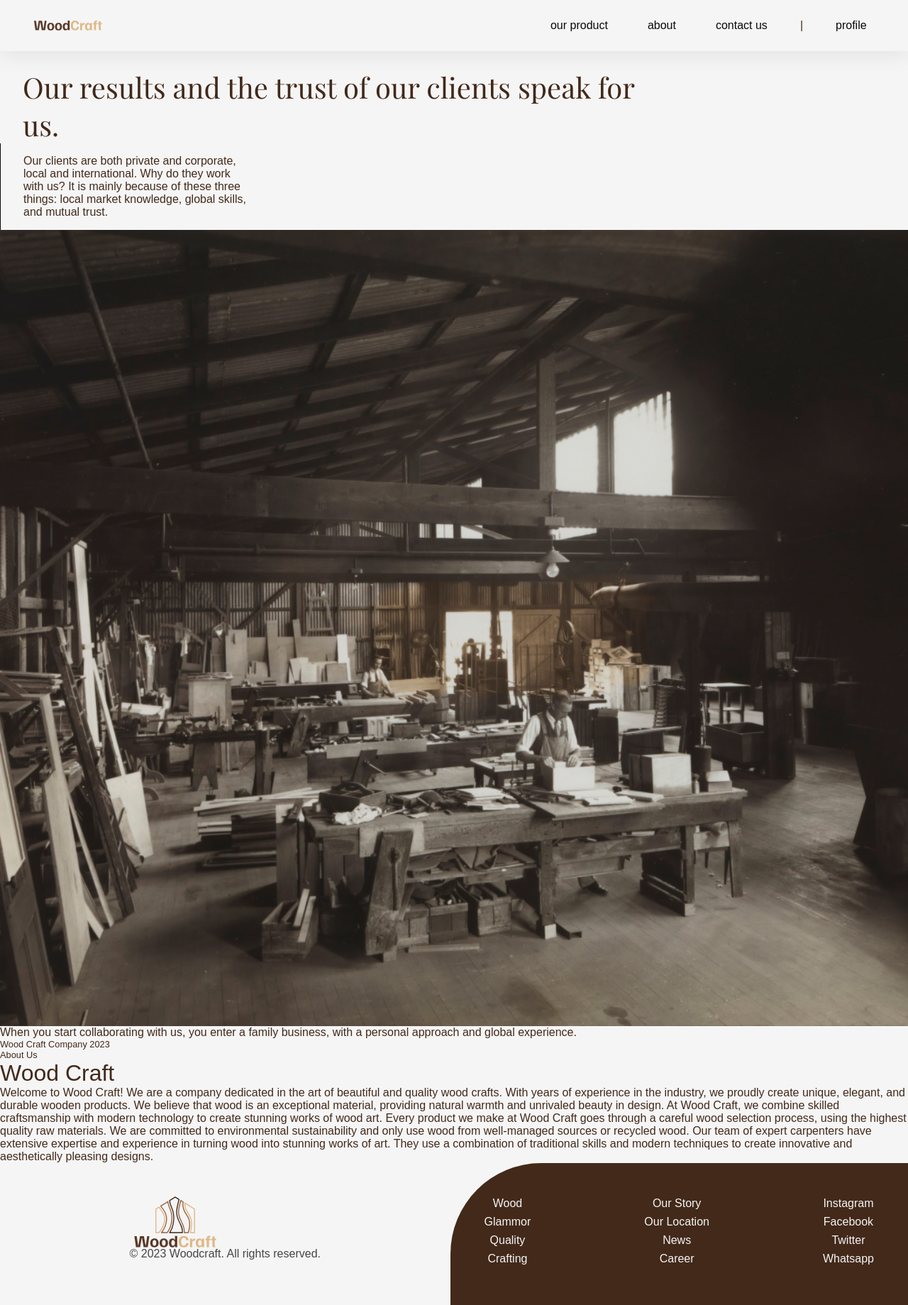
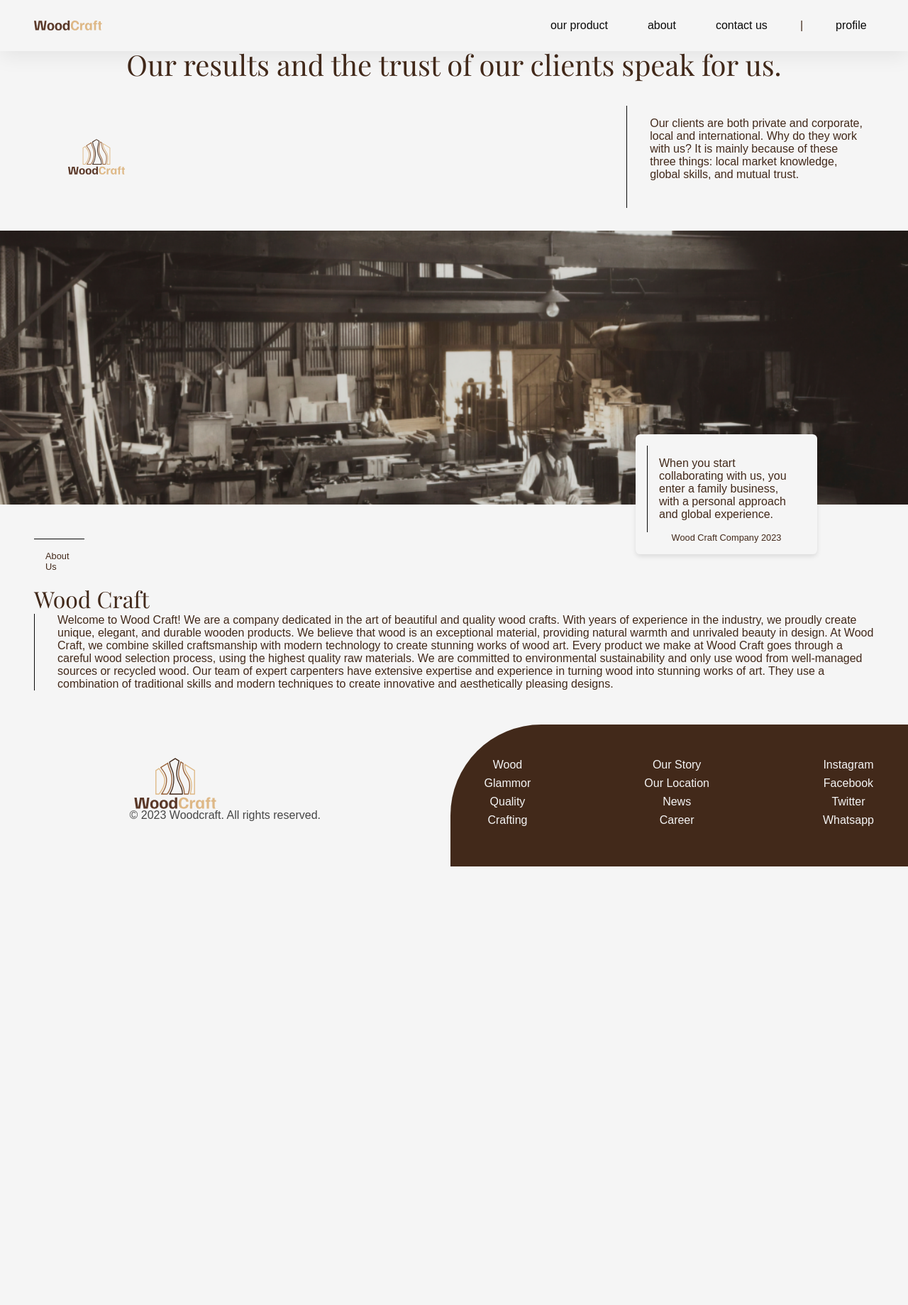
Before and after one commit to Dreamvalian/Wood-Craft-PHP, a PHP site: page /about.php in a window 1280 px wide. Shown: the whole page at 71% size. After the commit the page ends 1221 px from the top, so only its background shows below. Run offline with PHP 8.4, Linux system fonts and the light colour scheme; some web fonts are replaced.

Commit message:
create about page

```diff
--- a/about.php
+++ b/about.php
@@ -19,16 +19,17 @@
 <body>
 
   <section class="hero">
+    <h2>Our results and the trust of our clients
+      speak for us.</h2>
     <div class="hero-content">
-      <h2>Our results and the trust of our clients
-        speak for us.</h2>
+      <img src="./assets/logo/logo-color-w-text.svg" alt="Logo Color">
       <p>Our clients are both private and corporate, local
         and international. Why do they work with us?
 
         It is mainly because of these three things: local
         market knowledge, global skills, and mutual trust.</p>
     </div>
-    <img src="./assets/images/workshop.png" alt="About Background Hero">
+    <img class="hero-cover" src="./assets/images/workshop.png" alt="About Background Hero">
     <div class="card">
       <p>When you start collaborating
         with us, you enter a family
--- a/styles/about.css
+++ b/styles/about.css
@@ -9,25 +9,76 @@
 
 .hero h2 {
   font-family: var(--font-stack-heading);
+  display: flex;
+  justify-content: center;
 }
 
 .hero .hero-content {
-  padding-top: 2rem;
+  display: flex;
+  justify-content: space-between;
+  margin: 2rem;
 }
 
-.hero .hero-content h2 {
-  width: 70%;
-  display: flex;
-  align-items: center;
-  padding-left: 2rem;
+.hero .hero-content img {
+  padding-left: 4rem;
+  width: 144px;
+  height: 144px;
 }
 
 .hero .hero-content p {
   font-family: var(--font-stack-body);
   width: 30%;
   border-left: 1px solid var(--black);
-  padding: 1rem 2rem 1rem 2rem;
+  padding: 1rem 2rem;
+  display: block;
+  justify-content: flex-end;
+  align-items: flex-end;
+}
+
+.hero .hero-cover {
+  width: 100%;
+  height: 386px;
+  object-fit: cover;
+}
+
+.hero .card {
   display: flex;
-  justify-content: flex-end;
-  align-items: end;
+  width: 20%;
+  flex-direction: column;
+  align-items: center;
+  background-color: var(--white);
+  padding: 1rem;
+  border-radius: 0.4rem;
+  box-shadow: var(--box-shadow);
+  position: absolute;
+  right: 128;
+  top: 612;
 }
+
+.hero .card p {
+  padding: 1rem;
+  border-left: 1px solid var(--black);
+}
+
+/* About */
+
+.about {
+  display: flex;
+  flex-direction: column;
+  padding: 3rem;
+}
+
+.about h6 {
+  border-top: 1px solid var(--black);
+  padding: 1rem;
+  width: 6%;
+}
+
+.about h3 {
+  font-family: var(--font-stack-heading);
+}
+
+.about p {
+  border-left: 1px solid var(--black);
+  padding-left: 2rem;
+}
```
